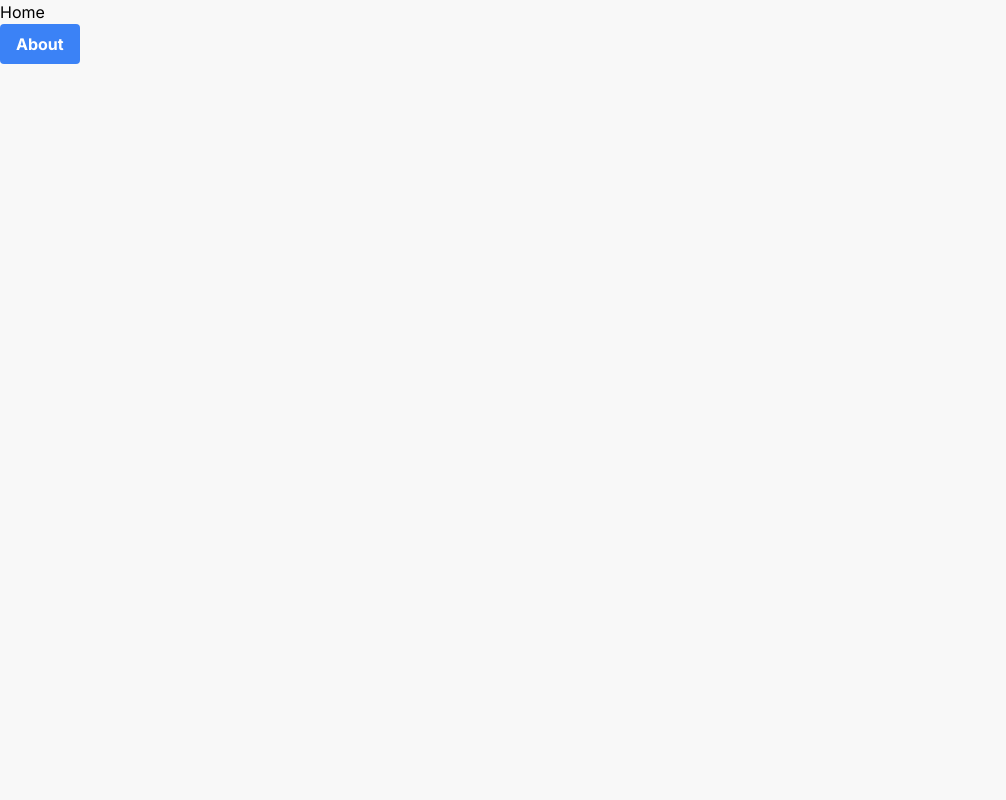
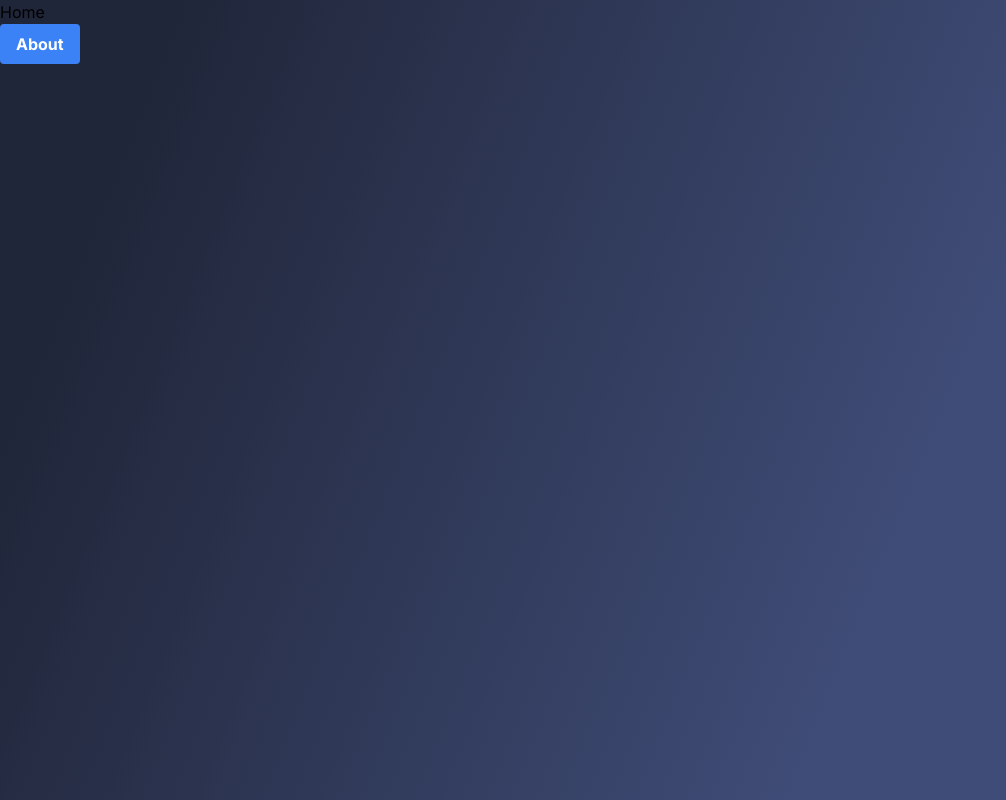
Before and after one commit to Jaleel-VS/Dramalytics-NextJS, a Next.js app: page / in a window 1280 px wide. Shown: the whole page, without its empty margins (0-1006 px from the left). Built offline with nearby package versions, Linux system fonts and the light colour scheme.

Commit message:
Update background color in globals.css

```diff
--- a/app/globals.css
+++ b/app/globals.css
@@ -6,5 +6,8 @@
 /* off white background */
 
 body {
-  background-color: #f8f8f8;
+  background: linear-gradient(112.1deg, rgb(32, 38, 57) 11.4%, rgb(63, 76, 119) 70.2%);
+  background-repeat: no-repeat;
+  background-attachment: fixed;
+  background-size: cover;
 }
```
